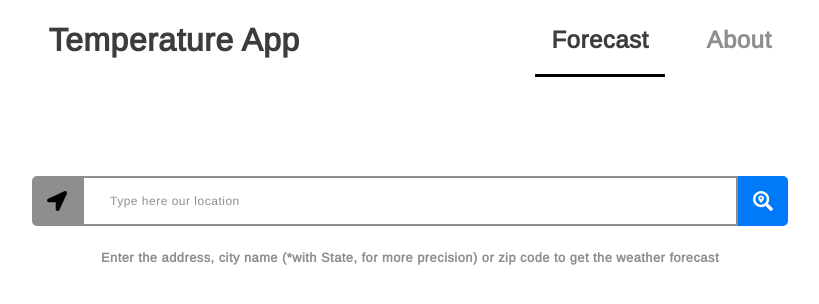
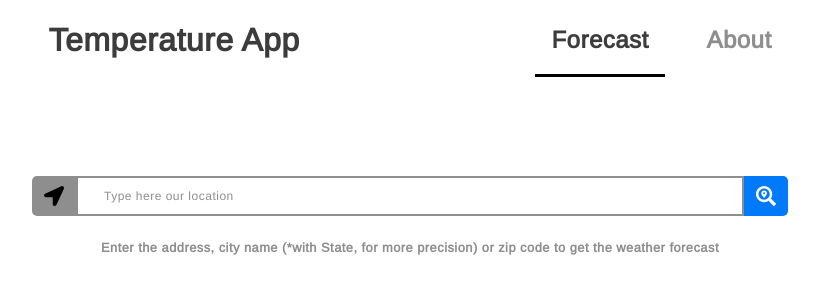
Before and after one commit to ViniciusmDias/temperature-app, a React (Create React App) app: page / in a window 1280 px wide. Shown: the top 304 px of the page, without its empty margins (230-1049 px from the left). Built offline with nearby package versions, Linux system fonts and the light colour scheme; no server answers.

Commit message:
Refactor some of CSS code

```diff
--- a/src/components/Button/styles.ts
+++ b/src/components/Button/styles.ts
@@ -6,7 +6,7 @@ export const Container = styled.button`
   justify-content: center;
   align-items: center;
   height: 100%;
-  padding: 15px;
+  padding: 1.5vh;
   border-radius: 5px 0 0 5px;
   border: 0;
   transition: all 0.4s ease-in-out;
--- a/src/components/Header/styles.ts
+++ b/src/components/Header/styles.ts
@@ -5,7 +5,7 @@ export const HeaderMenu = styled.header`
   justify-content: center;
   flex-direction: column;
   align-items: center;
-  height: 110px;
+  height: 10vh;
   margin-bottom: 6vh;
 
   @media (min-width: 760px) {
--- a/src/components/SearchLocation/styles.ts
+++ b/src/components/SearchLocation/styles.ts
@@ -14,7 +14,7 @@ export const Form = styled.form<ErrorProps>`
   justify-content: center;
   align-items: center;
   width: 100%;
-  height: 50px;
+  height: 5vh;
   margin: 6vh auto 2vh;
 
   input + button {
@@ -24,7 +24,7 @@ export const Form = styled.form<ErrorProps>`
 
   input {
     padding: 1vh 2vw;
-    height: 50px;
+    height: 5vh;
     flex: 1;
     border: 2px solid var(--e-global-color-items-background);
 
--- a/src/components/ShowClimate/styles.ts
+++ b/src/components/ShowClimate/styles.ts
@@ -21,12 +21,8 @@ export const Weather = styled.div`
   display: flex;
   overflow-x: scroll;
 
-  @media (min-width: 760px) {
-    justify-content: center;
-  }
-
   ul {
-    width: 100px;
+    flex: 1;
     display: flex;
     flex-direction: column;
     list-style: none;
@@ -38,11 +34,13 @@ export const Weather = styled.div`
       justify-content: center;
       align-items: center;
       text-decoration: none;
-
-      width: 100px;
-      height: 100px;
+      width: 100%;
+      height: 10vh;
       font-weight: 700;
       font-size: 1rem;
     }
   }
+  @media (min-width: 760px) {
+    justify-content: center;
+  }
 `;
--- a/src/pages/Home/styles.ts
+++ b/src/pages/Home/styles.ts
@@ -1,3 +1,7 @@
 import styled from 'styled-components';
 
-export const Container = styled.section``;
+export const Container = styled.section`
+  padding: 0 8vw;
+  max-width: 960px;
+  margin: 0 auto;
+`;
--- a/src/styles/global.ts
+++ b/src/styles/global.ts
@@ -27,11 +27,6 @@ export default createGlobalStyle`
     font-size: 14px;
 
   }
-  #root {
-    padding: 0 8vw;
-    max-width: 960px;
-    margin: 0 auto;
-  }
   button {
     cursor: pointer;
   }
```
Also changed, not shown: src/setupTests.ts (+0 -7 lines), 1 other file (tests, documents, lock files or other folders).
